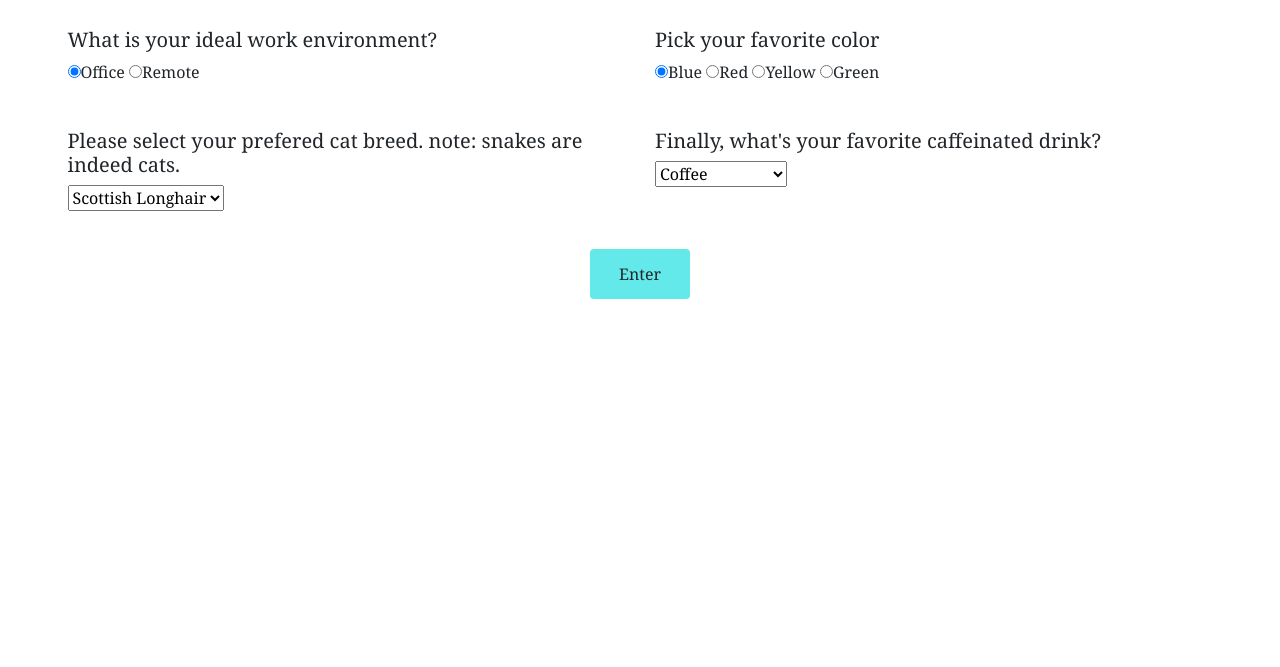
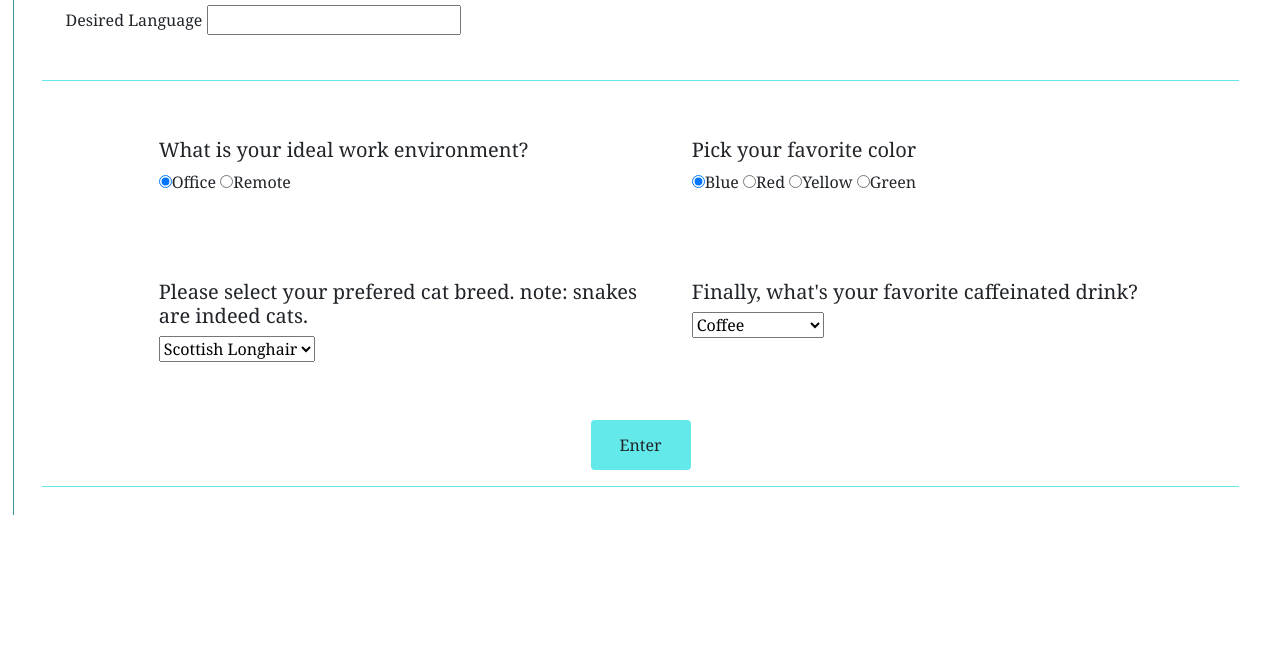
Before and after one commit to macj314/programming-language-suggester, a plain HTML site: page index.html in a window 1280 px wide. Shown: the part 133-800 px from the top of the page. Drawn offline with nearby package versions, Linux system fonts and the light colour scheme.

Commit message:
Create borders for body tag. Add hr tags to seperate content. Change padding of row classes to better fit the screen.

```diff
--- a/css/styles.css
+++ b/css/styles.css
@@ -1,15 +1,26 @@
 body{
+  border-left: inset 1px rgb(99, 233, 233);
+  padding: 1%;
+  margin: 1%;
   font-family: Cambria, Cochin, Georgia, Times, 'Times New Roman', serif;
+}
+
+hr{
+  border-color: rgb(99, 233, 233);
+}
+
+.col{
+  border-right: inset 1px black;
 }
 
 .row{
   margin: 3%;
+  padding-left: 5%;
 }
 
 .panel{
-
-  border-bottom: 1px;
-  border-color: olive;
+  border:1px  black;
+  padding: 2%;
 }
 
 .btn{
--- a/index.html
+++ b/index.html
@@ -20,6 +20,7 @@
             <label for="input-language">Desired Language</label>
             <input type="text" name="form-control" id="input-language">
           </div>
+          <hr>
           <div class="radio row">
             <div id="radio-environment" class="panel col">
               <h5>What is your ideal work environment?</h5>
@@ -60,6 +61,7 @@
         </div>
         <div class="text-center"><button type="submit" class="btn">Enter</button></div>
       </form>
+      <hr>
    </div>
     <div id="input"></div>
 
```
